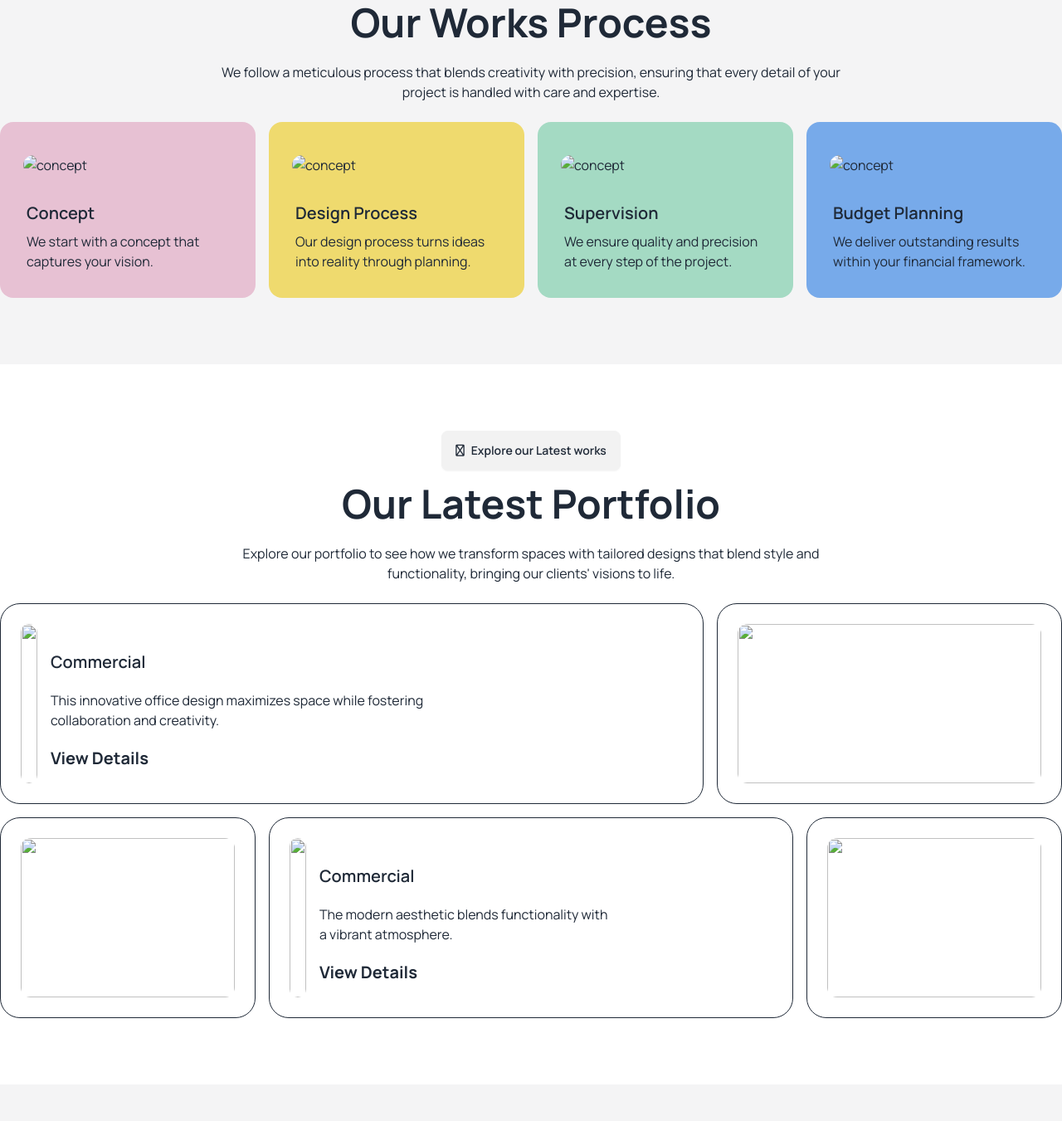
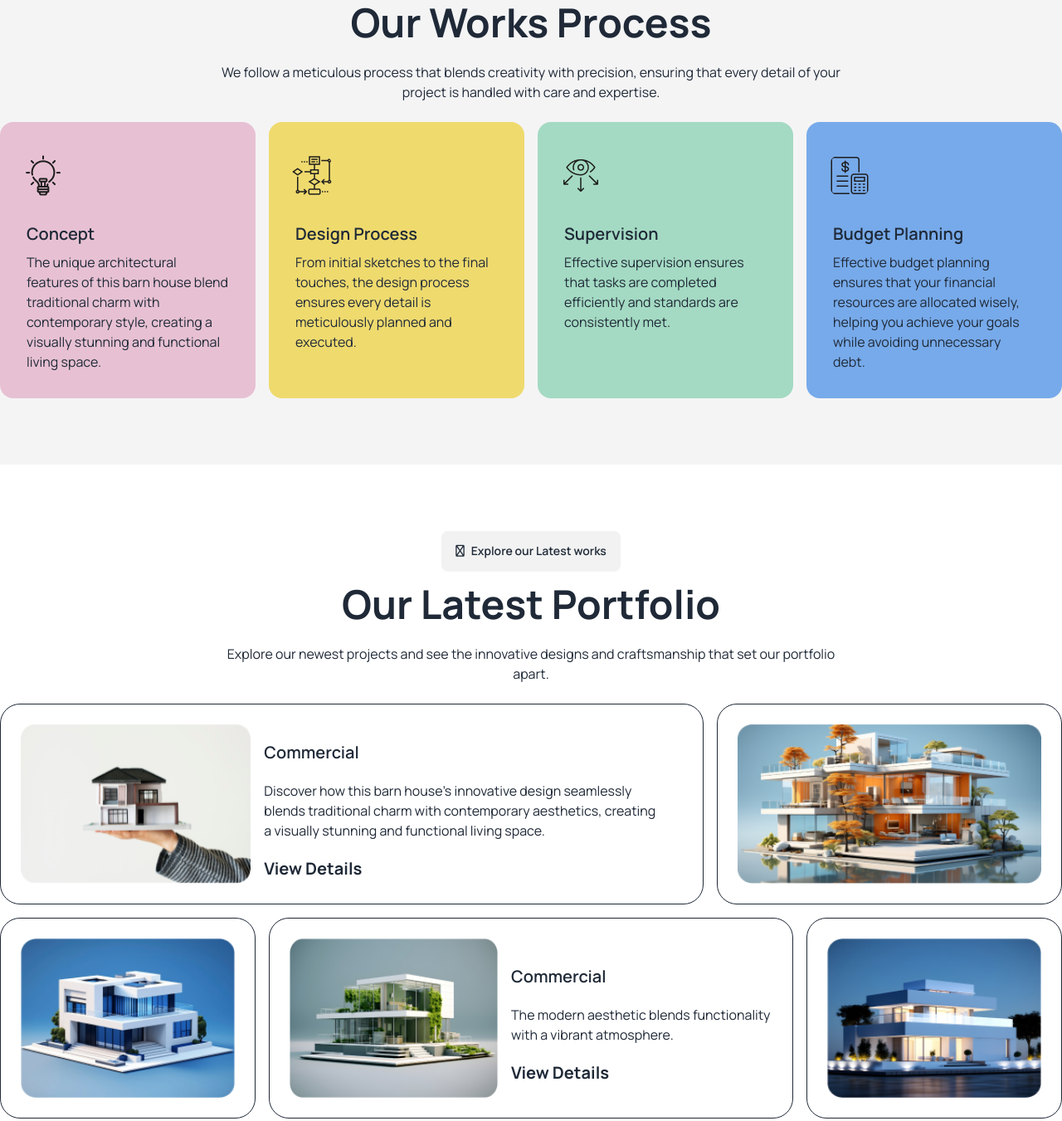
Before and after one commit to nadiaislam51/ass-3, a plain HTML site: page index.html in a window 1280 px wide. Shown: the part 1743-3094 px from the top of the page at 83% size. Drawn offline with nearby package versions, Linux system fonts and the light colour scheme; some icons are missing; files whose address does not match are found by name.

Commit message:
added some design

```diff
--- a/index.html
+++ b/index.html
@@ -121,7 +121,9 @@ The combination of rustic wood and modern metal elements makes this barn house a
                 </figure>
                 <div class="card-body text-left w-4/5">
                   <h2 class="card-title font-extrabold">Commercial</h2>
-                  <p class="lg:w-4/5">Our commercial spaces blend functionality with striking design.</p>
+                  <p class="lg:w-4/5">
+
+                    This property offers excellent commercial potential, thanks to its prime location and high visibility.</p>
                 </div>
               </div>
               <div class="card card-side bg-white items-start">
@@ -133,13 +135,15 @@ The combination of rustic wood and modern metal elements makes this barn house a
                 </figure>
                 <div class="card-body text-left w-4/5">
                   <h2 class="card-title font-extrabold">Residential</h2>
-                  <p class="lg:w-4/5">Our residential designs combine comfort with aesthetic appeal.</p>
+                  <p class="lg:w-4/5">
+
+                    Designed for comfort and functionality, this residential property offers a perfect blend of contemporary style and cozy living spaces.</p>
                 </div>
               </div>
             </div>
           </div>
           <img
-            src="./images/about.png"
+            src="./assets/images/about.png"
             class="rounded-2xl" />
         </div>
       </div>
@@ -157,49 +161,49 @@ The combination of rustic wood and modern metal elements makes this barn house a
           <div class="card bg-[#e7c1d3] items-start">
             <figure class="px-7 pt-10">
               <img
-                src="./images/concept.png"
+                src="assets/images/concept.png"
                 alt="concept"
                 class="rounded-xl" />
             </figure>
             <div class="card-body text-left pt-2">
               <h2 class="card-title font-extrabold">Concept</h2>
-              <p>We start with a concept that captures your vision.</p>
+              <p>The unique architectural features of this barn house blend traditional charm with contemporary style, creating a visually stunning and functional living space.</p>
             </div>
           </div>
           <div class="card bg-[#efda6e] items-start">
             <figure class="px-7 pt-10">
               <img
-                src="./images/flow-chart.png"
+                src="assets/images/flow-chart.png"
                 alt="concept"
                 class="rounded-xl" />
             </figure>
             <div class="card-body text-left pt-2">
               <h2 class="card-title font-extrabold">Design Process</h2>
-              <p>Our design process turns ideas into reality through planning.</p>
+              <p>From initial sketches to the final touches, the design process ensures every detail is meticulously planned and executed.</p>
             </div>
           </div>
           <div class="card bg-[#a4dac3] items-start">
             <figure class="px-7 pt-10">
               <img
-                src="./images/vision.png"
+                src="assets/images/vision.png"
                 alt="concept"
                 class="rounded-xl" />
             </figure>
             <div class="card-body text-left pt-2">
               <h2 class="card-title font-extrabold">Supervision</h2>
-              <p>We ensure quality and precision at every step of the project.</p>
+              <p>Effective supervision ensures that tasks are completed efficiently and standards are consistently met.</p>
             </div>
           </div>
           <div class="card bg-[#77aaea] items-start">
             <figure class="px-7 pt-10">
               <img
-                src="./images/budget-planning.png"
+                src="assets/images/budget-planning.png"
                 alt="concept"
                 class="rounded-xl" />
             </figure>
             <div class="card-body text-left pt-2">
               <h2 class="card-title font-extrabold">Budget Planning</h2>
-              <p>We deliver outstanding results within your financial framework.</p>
+              <p>Effective budget planning ensures that your financial resources are allocated wisely, helping you achieve your goals while avoiding unnecessary debt.</p>
             </div>
           </div>
         </div>
@@ -211,7 +215,7 @@ The combination of rustic wood and modern metal elements makes this barn house a
         <button class="btn bg-brand-color-o font-bold text-xl rounded-full mb-4 hover:bg-brand-color"><i class="fa-regular fa-arrow-right"></i>Explore our Latest works</button>
         <h2 class="text-2xl md:3xl lg:text-5xl font-bold">Our Latest Portfolio</h2>
         <p class="py-6 lg:w-3/5 mx-auto">
-          Explore our portfolio to see how we transform spaces with tailored designs that blend style and functionality, bringing our clients' visions to life.
+          Explore our newest projects and see the innovative designs and craftsmanship that set our portfolio apart.
         </p>
         <!-- portfolios -->
         <div class="grid grid-cols-1 md:grid-cols-2 lg:grid-cols-12 gap-4 ">
@@ -219,12 +223,12 @@ The combination of rustic wood and modern metal elements makes this barn house a
           <div class="border bg-white md:flex-row md:flex md:items-center p-6 rounded-3xl space-y-4 gap-4 lg:col-span-8 md:col-span-2">
             <figure class="">
               <img
-                src="./images/img1.png"
+                src="assets/images/img1.png"
                 class="rounded-xl w-full h-48" />
             </figure>
             <div class="text-left space-y-5 lg:w-3/5">
               <h2 class="card-title font-extrabold">Commercial</h2>
-              <p>This innovative office design maximizes space while fostering collaboration and creativity.</p>
+              <p>Discover how this barn house’s innovative design seamlessly blends traditional charm with contemporary aesthetics, creating a visually stunning and functional living space.</p>
               <div class="">
                 <a href="#" class="font-bold text-xl link link-hover">View Details <i class="fa-duotone fa-solid fa-circle-arrow-up-right text-3xl" style="--fa-primary-color: #000000; --fa-secondary-color: #abef5f; --fa-secondary-opacity: 100;"></i></a>
               </div>
@@ -234,7 +238,7 @@ The combination of rustic wood and modern metal elements makes this barn house a
           <div class="border bg-white p-6 rounded-3xl lg:col-span-4">
             <figure class="mx-auto">
               <img
-                src="./images/img2.png"
+                src="assets/images/img2.png"
                 class="rounded-xl w-full h-48" />
             </figure>
           </div>
@@ -242,7 +246,7 @@ The combination of rustic wood and modern metal elements makes this barn house a
           <div class="border bg-white p-6 rounded-3xl space-y-4 lg:hidden">
             <figure class="">
               <img
-                src="./images/img5.png"
+                src="assets/images/img5.png"
                 class="rounded-xl w-full h-48" />
             </figure>
           </div>
@@ -250,7 +254,7 @@ The combination of rustic wood and modern metal elements makes this barn house a
           <div class="border bg-white md:flex-row md:flex md:items-center p-6 rounded-3xl space-y-4 lg:order-1 lg:col-span-6 gap-4 md:col-span-2">
             <figure class="">
               <img
-                src="./images/img4.png"
+                src="assets/images/img4.png"
                 class="rounded-xl w-full h-48" />
             </figure>
             <div class="text-left space-y-5 lg:w-3/5">
@@ -265,7 +269,7 @@ The combination of rustic wood and modern metal elements makes this barn house a
           <div class="border bg-white p-6 rounded-3xl space-y-4 lg:col-span-3">
             <figure class="mx-auto">
               <img
-                src="./images/img3.png"
+                src="./assets/images/img3.png"
                 class="rounded-xl w-full h-48" />
             </figure>
           </div>
@@ -273,7 +277,7 @@ The combination of rustic wood and modern metal elements makes this barn house a
           <div class="border bg-white p-6 rounded-3xl space-y-4 lg:order-2 lg:col-span-3">
             <figure class="mx-auto">
               <img
-                src="./images/img5.png"
+                src="./assets/images/img5.png"
                 class="rounded-xl w-full h-48" />
             </figure>
           </div>
@@ -284,8 +288,8 @@ The combination of rustic wood and modern metal elements makes this barn house a
     <section class="text-center bg-zinc-100 pt-8 pb-20 lg:py-20">
       <div class="max-lg:w-11/12 xl:container mx-auto">
         <h1 class="text-2xl md:3xl lg:text-5xl font-bold">What Our Client Say</h1>
-        <p class="py-6 lg:w-3/5 mx-auto">We believe that our work speaks for itself, but nothing says more about the quality of our services than the words of those who have experienced it firsthand.</p>
-        <div class="hero rounded-lg" style="background-image: url(https://cdn.pixabay.com/photo/2016/06/24/10/47/house-1477041_1280.jpg);">
+        <p class="py-6 lg:w-3/5 mx-auto">Our clients consistently praise our work for its exceptional quality and personalized service</p>
+        <div class="hero rounded-lg" style="background-image: url(https://encrypted-tbn0.gstatic.com/images?q=tbn:ANd9GcR_IO4v3NBVGGky3UDOtQWMnNXgO80MPepO4A&s);">
           <div class="w-full h-full rounded-lg bg-bg-Color-2 py-10 md:p-20">
             <!-- carousel -->
             <div class="carousel w-full text-white z-20 ">
@@ -293,11 +297,11 @@ The combination of rustic wood and modern metal elements makes this barn house a
               <div id="slide1" class="carousel-item relative w-full flex z-10 flex-col items-center">
                 <div class="avatar z-20">
                   <div class="w-24 h-24 rounded-full mb-4 z-20">
-                    <img src="https://img.freepik.com/free-photo/close-up-portrait-beautiful-student-with-redhead-hair-freckles-grey-shirt-crossing-hands-looking-with-happy-joyful-expression_176420-12000.jpg" class=""/>
+                    <img src="https://encrypted-tbn0.gstatic.com/images?q=tbn:ANd9GcQ6lava9SyQb0Fol8oQKKIvmHD2SIfLN94urQ&s" class=""/>
                   </div>
                 </div>
-                <h3 class="font-bold text-xl">Sarah Williams</h3>
-                <p class="mb-8">CEO, Tech Innovators</p>
+                <h3 class="font-bold text-xl">Frank Lloyd Wright</h3>
+                <p class="mb-8">American architect, designer, writer, and educator. </p>
                 <p class="w-3/5"><q>Rinterio truly transformed our office space into something special. The team’s attention to detail and deep understanding of our needs were nothing short of exceptional. <span class="max-sm:hidden">They didn’t just design a space; they created an environment that inspires creativity and productivity, perfectly aligning with our company’s ethos.</span></q></p>
                 <div class="absolute left-5 right-5 top-1/2 flex -translate-y-1/2 transform justify-between">
                   <a href="#slide3" class="btn btn-ghost text-white">❮</a>
@@ -308,7 +312,7 @@ The combination of rustic wood and modern metal elements makes this barn house a
               <div id="slide2" class="carousel-item relative w-full flex z-10 flex-col items-center">
                 <div class="avatar z-20">
                   <div class="w-24 h-24 rounded-full mb-4 z-20">
-                    <img src="https://img.freepik.com/premium-photo/studio-portrait-handsome-senior-man_251136-94195.jpg" class=" z-30"/>
+                    <img src="https://www.google.com/url?sa=i&url=https%3A%2F%2Fwww.photoroom.com%2Fbackground-library%2Fwhite-backgrounds&psig=AOvVaw2p_SiqIJAaoswtq78AZzkK&ust=1724867354883000&source=images&cd=vfe&opi=89978449&ved=0CBMQjRxqFwoTCLif3OHdlYgDFQAAAAAdAAAAABAJ" class=" z-30"/>
                   </div>
                 </div>
                 <h3 class="font-bold text-xl">David Brown</h3>
```
